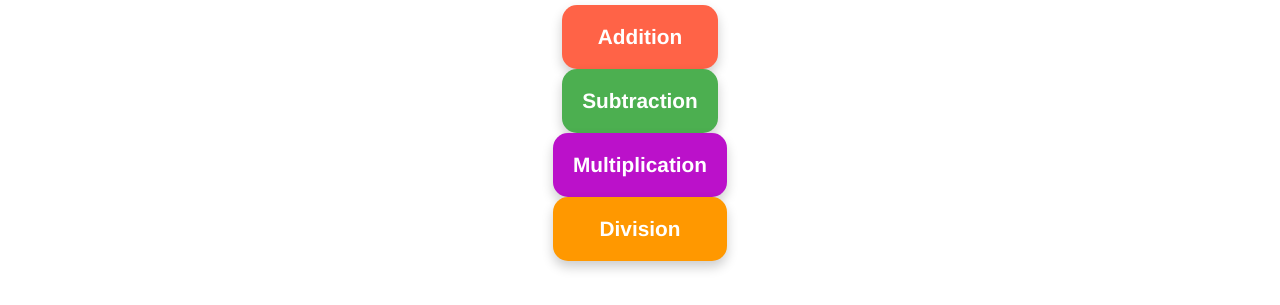
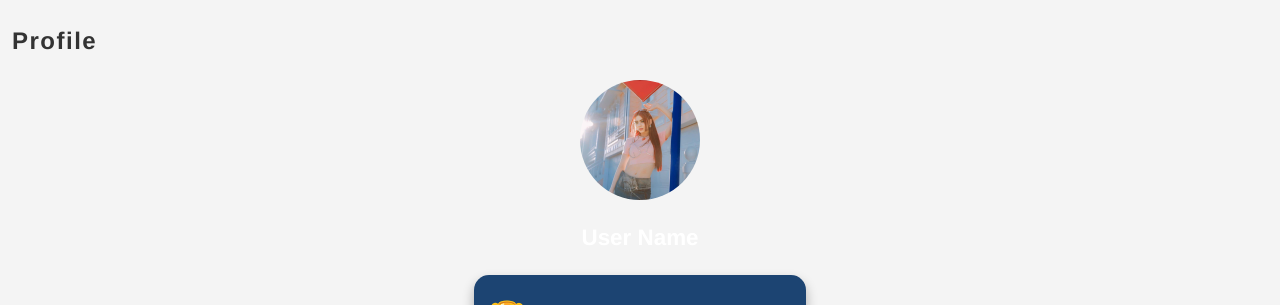
Before and after one commit to UBALDO17/Ionic-MobileApp, a plain HTML site: page math-app.html in a window 1280 px wide. Shown: the part 495-800 px from the top of the page. Drawn offline with nearby package versions, Linux system fonts and the light colour scheme.

Commit message:
fixed username

```diff
--- a/math-app.css
+++ b/math-app.css
@@ -209,8 +209,9 @@ ion-tab-button {
 /* Profile */
 
 .profile-info {
+    margin-top: 25px;
     text-align: center;
-    margin-bottom: 30px;
+    margin-bottom: 10px;
 }
 
 .profile-image {
@@ -221,11 +222,93 @@ ion-tab-button {
     object-fit: cover;
 }
 
-#editable-username {
+/* Overall page styling */
+body {
+    font-family: Arial, sans-serif;
+    background-color: #f4f4f4;
+    margin: 0;
+    padding: 0;
+    display: flex;
+    justify-content: center;
+    align-items: center;
+    height: 100vh;
+    color: #333;
+}
+
+/* Overall page styling */
+body {
+    font-family: Arial, sans-serif;
+    background-color: #f4f4f4;
+    margin: 0;
+    padding: 0;
+    display: flex;
+    justify-content: center;
+    align-items: center;
+    height: 100vh;
+    color: #333;
+}
+
+/* Username container */
+#username {
+    font-size: 2rem;
+    font-weight: bold;
+    color: #333;
+    display: flex;
+    justify-content: center;
+    align-items: center;
+    margin-bottom: 20px;
+}
+
+/* Container for input */
+.username-container {
+    display: flex;
+    align-items: center;
+    border: 1px solid #ccc;
+    border-radius: 10px;
+    background-color: #fff;
+    padding: 3px 11px;
+    cursor: pointer;
+}
+
+/* Editable input field */
+.username-input {
     border: none;
-    background: transparent;
-    font-size: 1.5rem;
+    background-color: transparent;
+    font-size: 1.4rem;
+    font-weight: bold;
+    color: #ffffff;
+    outline: none;
+    padding: 3px;
+    width: 180px;
+    /* Set width to allow space for up to 10 characters */
     text-align: center;
+    max-width: 180px;
+    /* Allow up to 10 characters */
+    overflow-x: auto;
+    /* Allow horizontal scrolling if text exceeds input width */
+    cursor: text;
+}
+
+/* Styling for when the input is focused */
+.username-input:focus {
+    border-bottom: 2px solid #FF6347;
+    background-color: #be1c1c;
+}
+
+/* Minimalist approach: No borders, just text and icon */
+.username-container {
+    border: none;
+    background-color: transparent;
+    padding: 0;
+    box-shadow: none;
+}
+
+/* For responsiveness */
+@media (max-width: 600px) {
+    .username-input {
+        width: 170px;
+        /* Adjust width for smaller screens */
+    }
 }
 
 .high-scores-container {
--- a/math-app.html
+++ b/math-app.html
@@ -113,11 +113,16 @@
                                 <img id="profile-pic" src="profile-pic.jpg" alt="Profile Picture" class="profile-image"
                                     onclick="triggerFileUpload()">
 
-                                <!-- Username -->
+                                <!-- Username Section -->
                                 <h2 id="username">
-                                    <span contenteditable="true" id="editable-username" oninput="updateUsername()">User
-                                        Name</span>
+                                    <div class="username-container" onclick="toggleEditMode()">
+                                        <input type="text" id="editable-username" value="User Name"
+                                            oninput="updateUsername()" aria-label="Edit Username" class="username-input"
+                                            maxlength="10" readonly />
+                                    </div>
                                 </h2>
+
+
                             </div>
 
                             <div class="high-scores-container">
@@ -190,9 +195,6 @@
     }
 
     window.onload = function () {
-        // Get the profile name from localStorage or set a default value
-        const username = localStorage.getItem('username') || 'User Name';
-        document.getElementById('username').textContent = username;
 
         // Load the high scores for each arithmetic operation from localStorage
         const additionHighScore = localStorage.getItem('additionHighScore') || 0;
@@ -207,6 +209,34 @@
         document.getElementById('division-high-score').textContent = divisionHighScore;
     };
 
+    // Get username from localStorage or use a default value
+    const storedUsername = localStorage.getItem('username') || 'User Name';
+    document.getElementById('editable-username').value = storedUsername;
+
+    // Function to update username in localStorage
+    function updateUsername() {
+        const newUsername = document.getElementById('editable-username').value;
+        localStorage.setItem('username', newUsername);
+    }
+
+    // Function to toggle between editable and non-editable mode when the username is clicked
+    function toggleEditMode() {
+        const inputField = document.getElementById('editable-username');
+        const currentValue = inputField.value;
+
+        // If the input is not in edit mode (i.e., it’s a static text), make it editable
+        if (inputField.readOnly) {
+            inputField.readOnly = false;
+            inputField.focus();
+        } else {
+            // If already in edit mode, save the value and set it to readonly
+            inputField.readOnly = true;
+            localStorage.setItem('username', currentValue);
+        }
+    }
+
+
+
 </script>
 
 </html>
```
